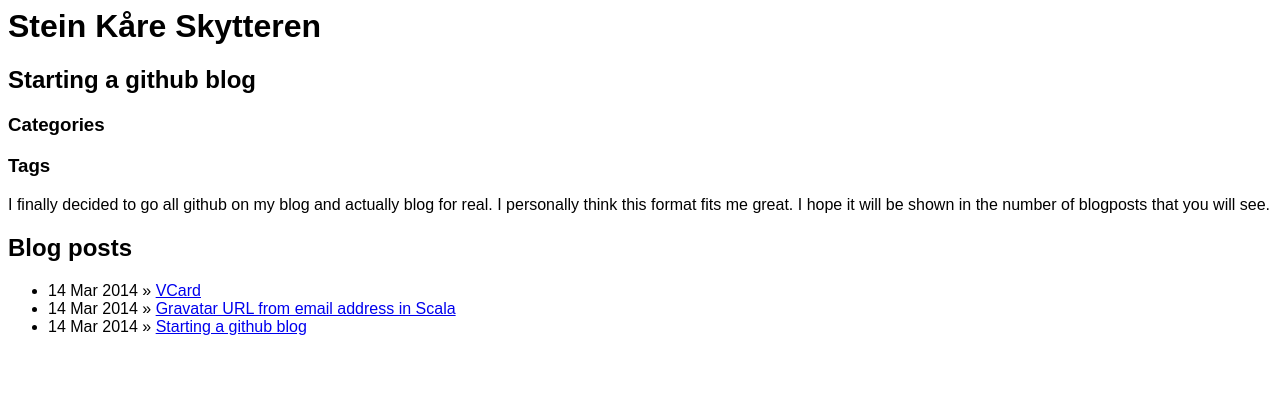
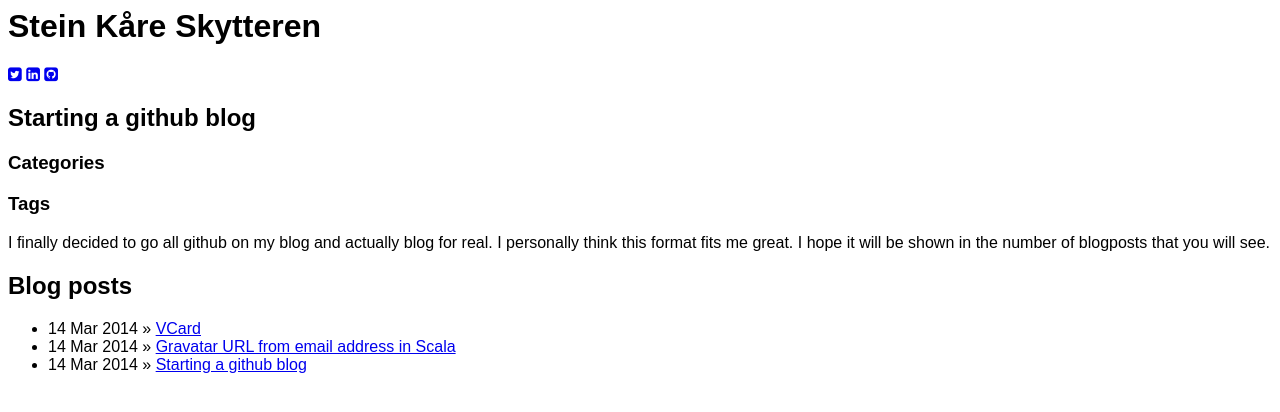
Before and after one commit to skytteren/skytteren.github.io, a Jekyll site: the page built from _posts/2014-03-14-start.md, in a window 1280 px wide. Shown: the top 412 px of the page. Built offline with Jekyll 4.4.1, drawn with Linux system fonts in a browser that asks for light colours; nearby versions of some CDN libraries; Markdown is read by kramdown in place of the engine named in the settings.

Commit message:
Adding links

```diff
--- a/_layouts/post.html
+++ b/_layouts/post.html
@@ -7,6 +7,9 @@
   <body>
     <header>
       <h1>Stein Kåre Skytteren</h1>
+      <a href="http://twitter.com/skskytteren"><i class="fa fa-twitter-square"></i></a>
+      <a href="http://no.linkedin.com/in/skytteren"><i class="fa fa-linkedin-square"></i></a>
+      <a href="http://github.com/skytteren"><i class="fa fa-github-square"></i></a>
     </header>
     <section>
       <h1>{{ page.title }}</h1>
```
